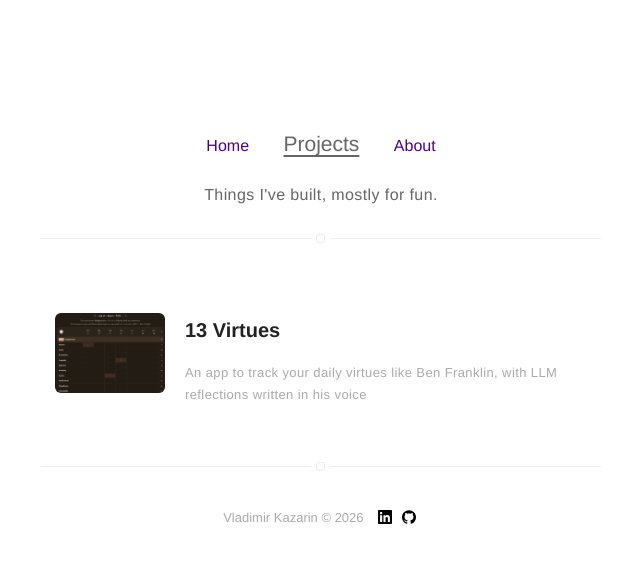
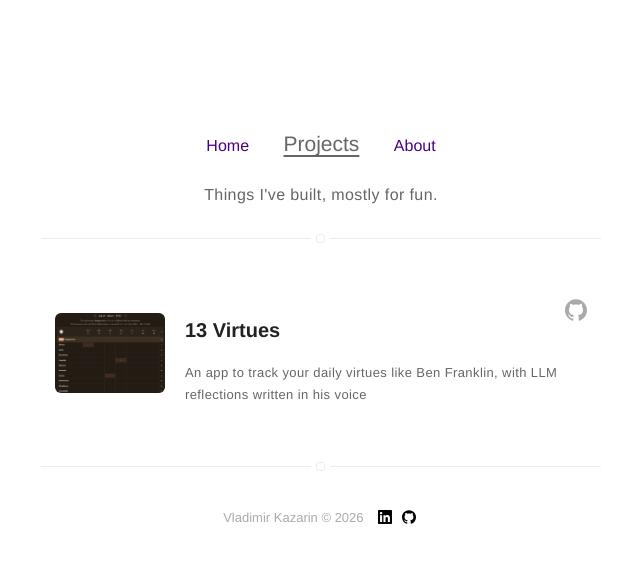
Before and after one commit to vladimir-kazarin/vladimir-kazarin.github.io, a Jekyll site: the page built from projects.html, in a window 1280 px wide. Shown: the top 563 px of the page, without its empty margins (319-959 px from the left). Built offline with Jekyll 4.4.1, drawn with Linux system fonts in a browser that asks for light colours; nearby versions of some CDN libraries.

Commit message:
Darken project description text, add GitHub link to project cards
Co-Authored-By: Claude Sonnet 5 <noreply@anthropic.com>

```diff
--- a/_posts/2026-08-21-13-virtues.markdown
+++ b/_posts/2026-08-21-13-virtues.markdown
@@ -9,6 +9,7 @@ category: project
 projects: true
 author: vladimirkazarin
 externalLink: https://13virtues.org
+github: https://github.com/vladimir-kazarin/franklin
 description: An app to track your daily virtues like Ben Franklin, with LLM reflections written in his voice
 ---
 
--- a/_sass/pages/home-blog-projects.sass
+++ b/_sass/pages/home-blog-projects.sass
@@ -73,6 +73,9 @@
         top: -4px
         margin-right: 10px
 
+.projects > .list > .item
+    position: relative
+
 .projects > .list > .item > .url
     display: flex
     align-items: center
@@ -96,4 +99,21 @@
             margin: 4px 0 0
             font-size: 1.3rem
             font-weight: 300
-            color: $gama
+            color: $alpha
+
+.projects > .list > .item > .source
+    position: absolute
+    top: 20px
+    right: 0
+    width: 22px
+    height: 22px
+    color: $gama
+    transition: all ease-in-out .2s
+
+    &:hover
+        color: $delta
+
+    > svg
+        width: 100%
+        height: 100%
+        fill: currentColor
--- a/projects.html
+++ b/projects.html
@@ -14,6 +14,11 @@ title: Projects
                         {% if post.description %}<p class="desc">{{ post.description }}</p>{% endif %}
                     </div>
                 </a>
+                {% if post.github %}
+                    <a class="source" href="{{ post.github }}" target="_blank" rel="noopener" aria-label="Source on GitHub">
+                        <svg viewBox="0 0 24 24"><path d="M12 .297c-6.63 0-12 5.373-12 12 0 5.303 3.438 9.8 8.205 11.385.6.113.82-.258.82-.577 0-.285-.01-1.04-.015-2.04-3.338.724-4.042-1.61-4.042-1.61C4.422 18.07 3.633 17.7 3.633 17.7c-1.087-.744.084-.729.084-.729 1.205.084 1.838 1.236 1.838 1.236 1.07 1.835 2.809 1.305 3.495.998.108-.776.417-1.305.76-1.605-2.665-.3-5.466-1.332-5.466-5.93 0-1.31.465-2.38 1.235-3.22-.135-.303-.54-1.523.105-3.176 0 0 1.005-.322 3.3 1.23.96-.267 1.98-.399 3-.405 1.02.006 2.04.138 3 .405 2.28-1.552 3.285-1.23 3.285-1.23.645 1.653.24 2.873.12 3.176.765.84 1.23 1.91 1.23 3.22 0 4.61-2.805 5.625-5.475 5.92.42.36.81 1.096.81 2.22 0 1.606-.015 2.896-.015 3.286 0 .315.21.69.825.57C20.565 22.092 24 17.592 24 12.297c0-6.627-5.373-12-12-12"/></svg>
+                    </a>
+                {% endif %}
             </div>
         {% endif %}
     {% endfor %}
```
Also changed, not shown: 9 other files.
